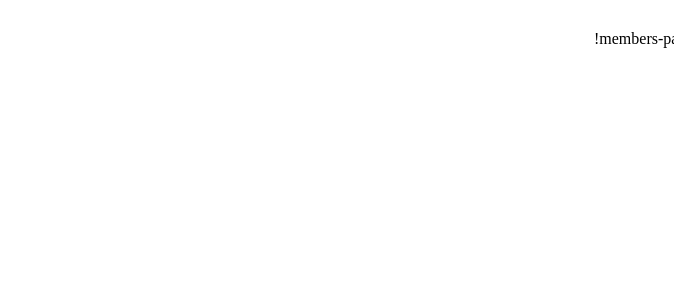
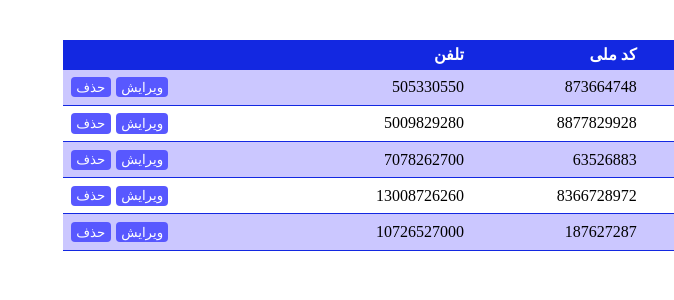
Before and after one commit to hadisHeydarian/library-app, an Angular app: page /private/members in a window 1280 px wide. Shown: the top 300 px of the page, without its empty margins (606-1280 px from the left). Built offline with nearby package versions, Linux system fonts and the light colour scheme; sample sign-in values are in the browser's storage.

Commit message:
change font

```diff
--- a/src/app/+private/+pages/members-page/members-page.html
+++ b/src/app/+private/+pages/members-page/members-page.html
@@ -1 +1,56 @@
-<p>members-page works!</p>
+@if (action=='list') {
+<div>
+    <button (click)="add()">افزودن</button>
+</div>
+<table>
+    <thead>
+        <tr>
+            <th>شناسه</th>
+            <th>نام و نام خانوادگی</th>
+            <th>ادرس</th>
+            <th>کد ملی</th>
+            <th>تلفن</th>
+            <th></th>
+        </tr>
+    </thead>
+    <tbody>
+        @for (book of data; track $index) {
+        <tr>
+            <td>{{book.id}}</td>
+            <td>{{book.name}}</td>
+            <td>{{book.address}}</td>
+            <td>{{book.national}}</td>
+            <td>{{book.phone}}</td>
+            <td>
+                <button>ویرایش</button>
+                <button>حذف</button>
+            </td>
+        </tr>
+    }
+    </tbody>
+</table>
+}
+@else {
+    <form (ngSubmit)="save()">
+    <div>
+        <input [(ngModel)]="item.id" id="id" name="id" type="number" placeholder="شناسه">
+    </div>
+    <div>
+        <input [(ngModel)]="item.name" id="name" name="name" type="text" placeholder="نام و نام خانوادگی">
+    </div>
+    <div>
+        <input [(ngModel)]="item.address" id="address" name="address" type="text" placeholder="ادرس">
+    </div>
+    <div>
+        <input [(ngModel)]="item.national" id="national" name="national" type="text" placeholder="کد ملی">
+    </div>
+    <div>
+        <input [(ngModel)]="item.phone" id="phone" name="phone" type="number" placeholder="شماره تلفن">
+    </div>
+    <div>
+        <button type="submit">تایید</button>
+        <button (click)="cancel()" type="button">انصراف</button>
+    </div>
+</form>
+
+}
--- a/src/app/+private/+pages/members-page/members-page.scss
+++ b/src/app/+private/+pages/members-page/members-page.scss
@@ -0,0 +1,29 @@
+table{
+    width: 100%;
+    border-collapse: collapse;
+    tr{
+        border-bottom: 1px solid rgb(19, 40, 225);
+    }
+    tr:nth-of-type(2n+1){
+        background-color: rgb(203, 199, 255);
+    }
+    td,th{
+        text-align: right;
+        padding: 0.3em;
+    }
+    th{
+        background-color: rgb(19, 40, 225);
+        color: white;
+    }
+    td:last-of-type{
+        text-align: left;
+    }
+}
+button{
+    background-color: rgb(88, 88, 255);
+    color: white;
+    padding: 0.2em 0.4em;
+    border: none;
+    border-radius: 0.3em;
+    margin: 0.2em;
+}
--- a/src/app/+private/+pages/members-page/members-page.ts
+++ b/src/app/+private/+pages/members-page/members-page.ts
@@ -1,11 +1,49 @@
-import { Component } from '@angular/core';
+import { Component, inject, OnInit } from '@angular/core';
+import { MembersService } from './members-service';
+import { FormsModule } from '@angular/forms';
+import { DecimalPipe } from '@angular/common';
 
 @Component({
   selector: 'app-members-page',
-  imports: [],
+  imports: [FormsModule,DecimalPipe],
   templateUrl: './members-page.html',
   styleUrl: './members-page.scss',
 })
-export class MembersPage {
+export class MembersPage implements OnInit{
 
+  membersService=inject(MembersService);
+  data:MembersItem[]=[];
+  action:string='list';
+  item:MembersItem={
+    id:0,
+    name:'',
+    address:'',
+    national:'',
+    phone:0,
+  }
+
+  ngOnInit(): void {
+    this.refreshData();
+  }
+  refreshData(){
+    this.data=this.membersService.list();
+  }
+  add(){
+    this.action='add';
+  }
+  cancel() {
+  this.action=='list'
 }
+save() {
+  this.membersService.add(this.item);
+  this.refreshData();
+  this.action='list';
+}
+}
+export interface MembersItem{
+  id:number;
+  name:string;
+  address:string;
+  national:string;
+  phone:number;
+}
--- /dev/null
+++ b/src/app/+private/+pages/members-page/members-service.ts
@@ -0,0 +1,28 @@
+import { Injectable } from '@angular/core';
+import { MembersItem } from './members-page';
+
+@Injectable({
+  providedIn: 'root',
+})
+export class MembersService {
+  private data:MembersItem[]=[
+        {id:1, name:'زهرا حسینی',address:'همدان', national:'873664748', phone:505330550},
+        {id:2, name:'ستایش احمدی',address:'تهران', national:'8877829928', phone:5009829280},
+        {id:3, name:'نگار میرزایی',address:'ایلام', national:'63526883', phone:7078262700},
+        {id:4, name:'الهام ارجمند',address:'شهرکرد', national:'8366728972', phone:13008726260},
+        {id:5, name:'حسنی مرزبان',address:'تبریز', national:'187627287', phone:10726527000},
+      ];
+
+      add(member:MembersItem){
+        this.data.push(member);
+      }
+      list(){
+          return [...this.data];
+        }
+        update(){
+
+        }
+        remove(){
+
+        }
+}
```
Also changed, not shown: 1 other file (tests, documents, lock files or other folders).
